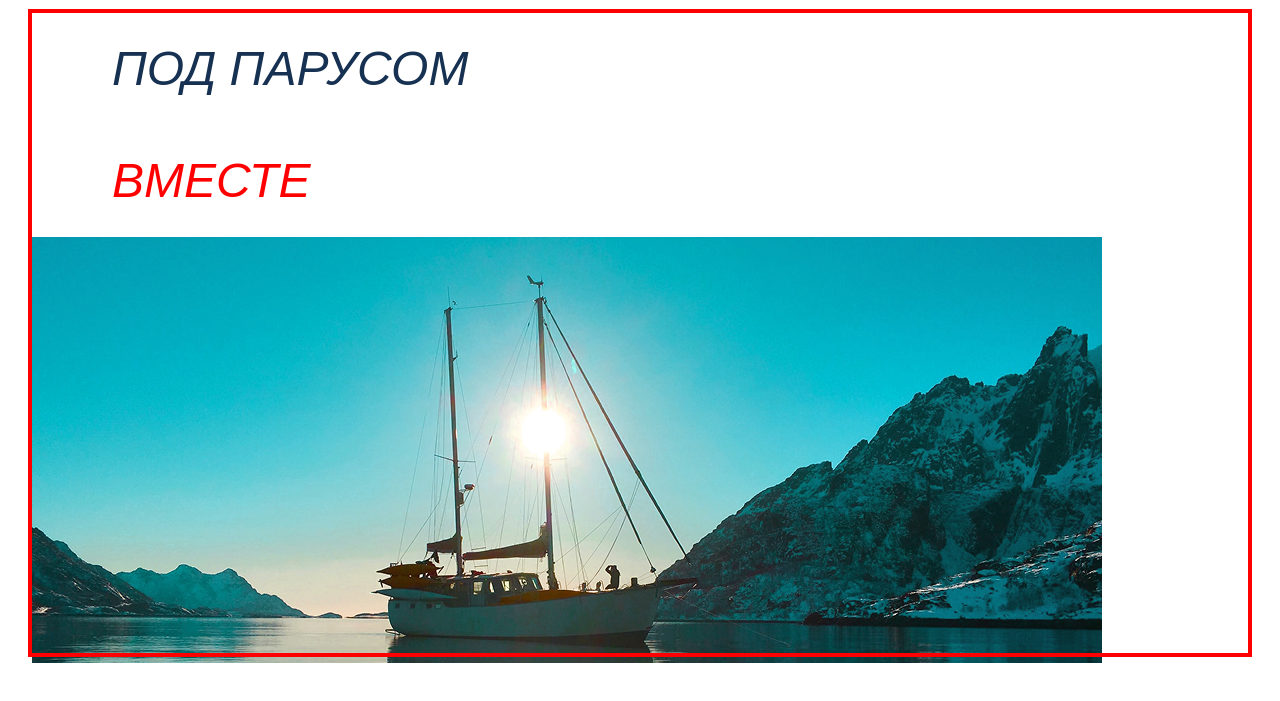
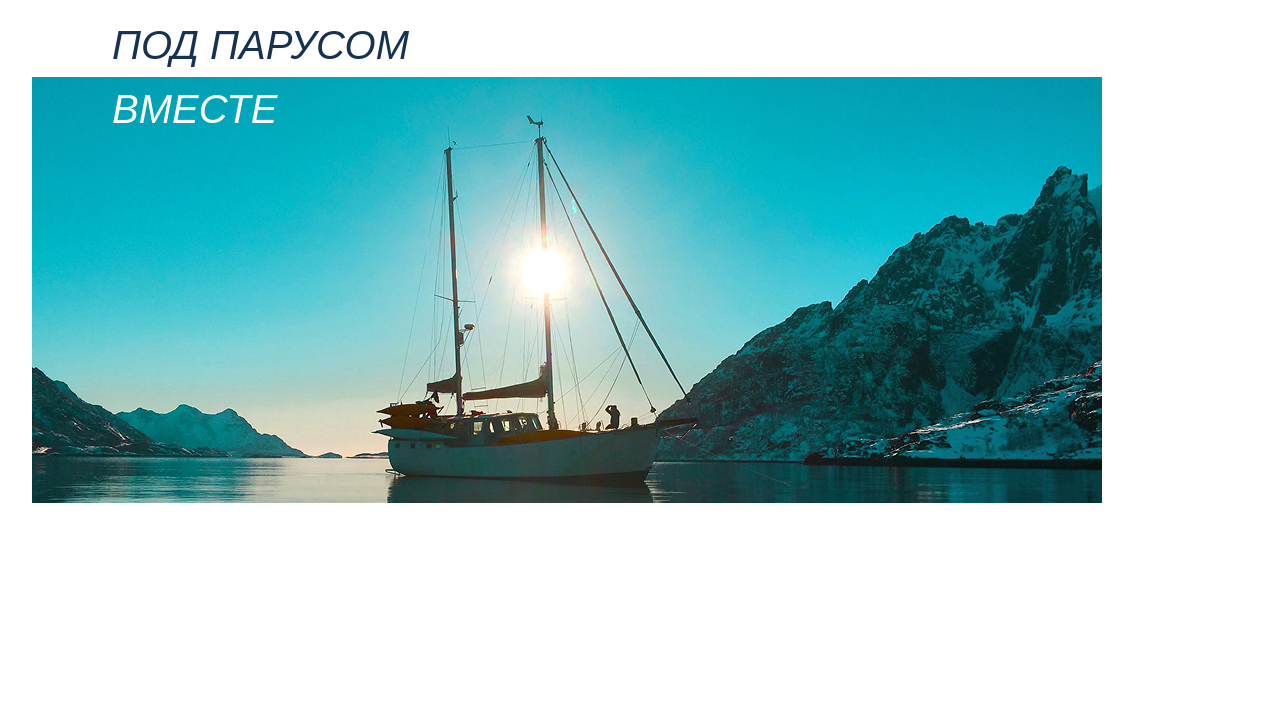
Before and after one commit to vlesueji/YachtClub, a website: page src/index.html in a window 1280 px wide. Shown: the part 91-792 px from the top of the page. Drawn offline with nearby package versions, Linux system fonts and the light colour scheme; files that its build step writes are made by us from their sources.

Commit message:
finish main

```diff
--- a/src/blocks/main.html
+++ b/src/blocks/main.html
@@ -1,6 +1,6 @@
 <main class="main container">
   <div class="home">
-    <h1>под парусом <span style="color: red">вместе</span></h1>
+    <h1>под парусом <span style="color: rgba(253, 253, 255, 1)">вместе</span></h1>
     <div class="swiper">
       <img
         src="../img/main.jpg"
--- a/src/scss/_globals.scss
+++ b/src/scss/_globals.scss
@@ -10,11 +10,11 @@ a {
 
 h1{
   font-family: 'noto-sans', Arial, sans-serif;
-  font-size: 3em;
+  font-size: 2.5em;
   color: var(--header-color);
   font-style: italic;
   text-transform: uppercase;
   margin-left: 5rem;
-  max-width: 30rem;
-  line-height: 7rem;
+  max-width: 25rem;
+  line-height: 4rem;
 }
--- a/src/scss/blocks/_main-block.scss
+++ b/src/scss/blocks/_main-block.scss
@@ -10,10 +10,12 @@
   width: 100%;
   height: 80vh;
   margin-top: 1rem;
-  @include mixins.accent-border;
 
-  swiper {
+  .swiper {
     width: 100%;
     display: flex;
+    position: relative;
+    top: -4em;
+    z-index: -1;
   }
 }
```
